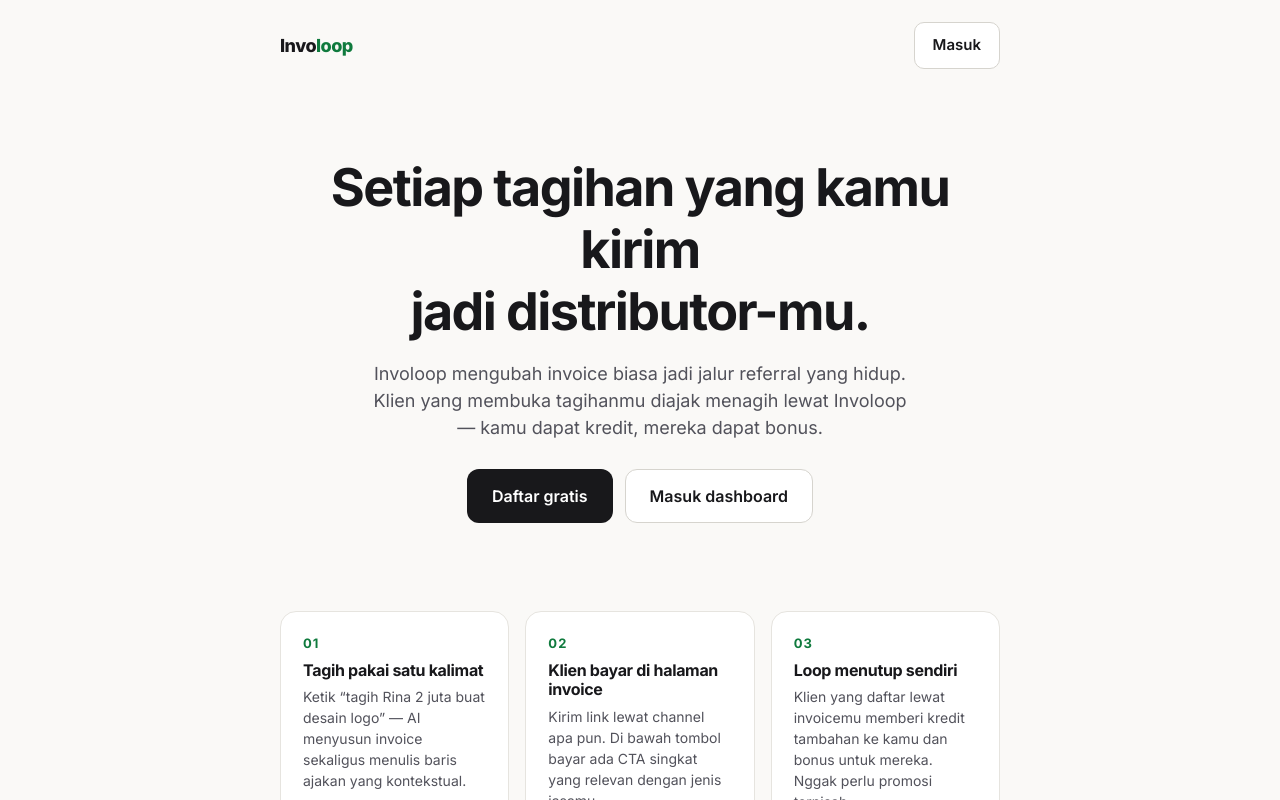
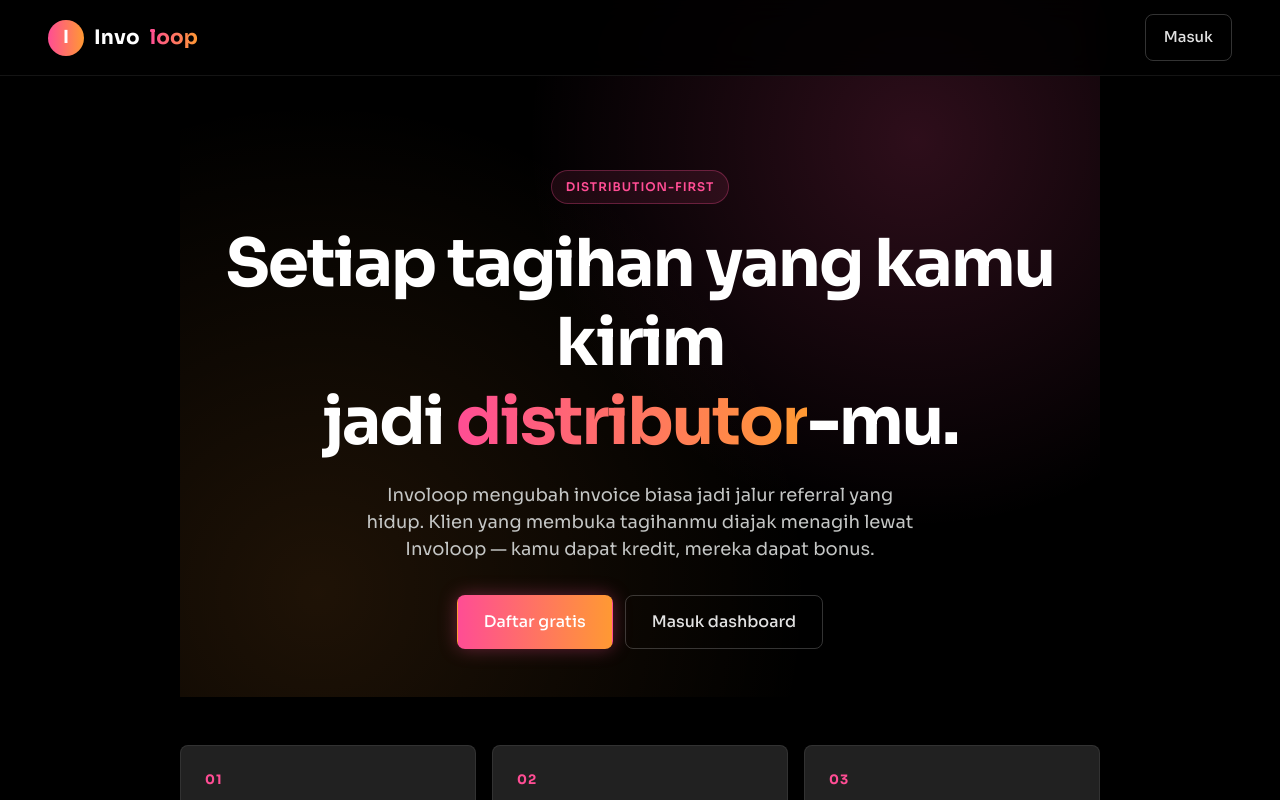
Before and after one commit to dayyttt/involoop, a Next.js app: page / in a window 1280 px wide. Shown: the top 800 px of the page. Built offline with nearby package versions, Linux system fonts and the light colour scheme.

Commit message:
Dark theme redesign matching template: Sora font, pink-orange gradient, fixed nav

```diff
--- a/app/globals.css
+++ b/app/globals.css
@@ -1,20 +1,22 @@
 :root {
-  --bg: #faf9f7;
-  --surface: #ffffff;
-  --ink: #18181b;
-  --ink-2: #52525b;
-  --muted: #9b9ba3;
-  --line: #e6e4df;
-  --line-2: #d6d4ce;
-  --success: #0f7a3d;
-  --success-soft: #edf9f0;
-  --warn: #9a5b0a;
-  --warn-soft: #fdf6e9;
-  --danger: #b3261e;
-  --radius: 16px;
-  --radius-sm: 10px;
-  --shadow-sm: 0 1px 2px rgba(24, 24, 27, 0.05);
-  --shadow-md: 0 6px 24px rgba(24, 24, 27, 0.08);
+  --bg: #000000;
+  --surface: #131313;
+  --container: #212121;
+  --text: #e2e2e2;
+  --text-2: #c4c6c5;
+  --muted: #8f8f96;
+  --line: rgba(255, 255, 255, 0.1);
+  --line-2: rgba(255, 255, 255, 0.2);
+  --primary: #ff4d94;
+  --primary-2: #ff9933;
+  --gradient: linear-gradient(90deg, #ff4d94, #ff9933);
+  --glow: 0 0 18px rgba(255, 77, 148, 0.35);
+  --success: #34d399;
+  --success-soft: rgba(52, 211, 153, 0.12);
+  --warn: #fbbf24;
+  --warn-soft: rgba(251, 191, 36, 0.12);
+  --danger: #f87171;
+  --radius: 8px;
 }
 
 * {
@@ -28,11 +30,16 @@ body {
 }
 
 body {
-  font-family: var(--font-inter), system-ui, -apple-system, "Segoe UI", sans-serif;
+  font-family: var(--font-sora), system-ui, -apple-system, "Segoe UI", sans-serif;
   background: var(--bg);
-  color: var(--ink);
+  color: var(--text);
   -webkit-font-smoothing: antialiased;
   line-height: 1.5;
+}
+
+::selection {
+  background: var(--primary);
+  color: #fff;
 }
 
 a {
@@ -45,42 +52,72 @@ h3 {
   margin: 0;
   letter-spacing: -0.02em;
   line-height: 1.2;
+  color: #fff;
 }
 
 :focus-visible {
-  outline: 2px solid var(--ink);
+  outline: 2px solid var(--primary);
   outline-offset: 2px;
 }
 
 .wrap {
-  max-width: 760px;
+  max-width: 960px;
   margin: 0 auto;
   padding: 0 20px;
 }
 
 .muted {
-  color: var(--ink-2);
+  color: var(--text-2);
 }
 
-/* ---- Nav ---- */
+/* ---- Nav (fixed, blurred, template style) ---- */
 .nav {
+  position: fixed;
+  top: 0;
+  left: 0;
+  right: 0;
+  z-index: 50;
+  height: 76px;
   display: flex;
+  align-items: center;
   justify-content: space-between;
-  align-items: center;
-  max-width: 760px;
-  margin: 0 auto;
-  padding: 22px 20px 0;
+  padding: 0 clamp(16px, 5vw, 48px);
+  background: rgba(0, 0, 0, 0.85);
+  backdrop-filter: blur(14px);
+  -webkit-backdrop-filter: blur(14px);
+  border-bottom: 1px solid rgba(255, 255, 255, 0.08);
 }
 
 .brand {
-  font-weight: 800;
+  display: inline-flex;
+  align-items: center;
+  gap: 10px;
+  font-weight: 700;
+  font-size: 20px;
+  letter-spacing: 0.01em;
+  text-decoration: none;
+  color: #fff;
+}
+
+.brand::before {
+  content: "I";
+  width: 36px;
+  height: 36px;
+  border-radius: 50%;
+  background: var(--gradient);
+  color: #fff;
+  font-weight: 700;
   font-size: 18px;
-  letter-spacing: -0.03em;
-  text-decoration: none;
+  display: inline-flex;
+  align-items: center;
+  justify-content: center;
 }
 
 .brand-accent {
-  color: var(--success);
+  background: var(--gradient);
+  -webkit-background-clip: text;
+  background-clip: text;
+  color: transparent;
 }
 
 /* ---- Buttons ---- */
@@ -90,13 +127,14 @@ h3 {
   justify-content: center;
   gap: 8px;
   padding: 11px 18px;
-  border-radius: var(--radius-sm);
+  border-radius: var(--radius);
   font-size: 15px;
-  font-weight: 600;
+  font-weight: 500;
   border: 1px solid transparent;
   cursor: pointer;
   text-decoration: none;
-  transition: background 0.15s ease, border-color 0.15s ease, transform 0.05s ease;
+  transition: opacity 0.15s ease, background 0.15s ease, border-color 0.15s ease,
+    transform 0.05s ease, box-shadow 0.15s ease;
   font-family: inherit;
 }
 
@@ -104,43 +142,38 @@ h3 {
   transform: translateY(1px);
 }
 
-.btn-primary {
-  background: var(--ink);
+.btn-primary,
+.btn-success {
+  background: var(--gradient);
   color: #fff;
+  box-shadow: var(--glow);
 }
 
-.btn-primary:hover {
-  background: #2b2b30;
+.btn-primary:hover,
+.btn-success:hover {
+  opacity: 0.88;
+  box-shadow: 0 0 26px rgba(255, 77, 148, 0.5);
 }
 
 .btn-ghost {
-  background: var(--surface);
-  border-color: var(--line-2);
-  color: var(--ink);
+  background: transparent;
+  border-color: rgba(255, 255, 255, 0.2);
+  color: var(--text);
 }
 
 .btn-ghost:hover {
-  border-color: var(--ink-2);
-}
-
-.btn-success {
-  background: var(--success);
-  color: #fff;
-}
-
-.btn-success:hover {
-  background: #0c652f;
+  background: rgba(255, 255, 255, 0.06);
 }
 
 .btn-lg {
-  padding: 14px 24px;
+  padding: 14px 26px;
   font-size: 16px;
-  border-radius: 12px;
 }
 
 .btn[disabled] {
-  opacity: 0.55;
+  opacity: 0.45;
   cursor: not-allowed;
+  box-shadow: none;
 }
 
 /* ---- Forms ---- */
@@ -152,26 +185,30 @@ h3 {
 
 .field label {
   font-size: 13px;
-  font-weight: 600;
-  color: var(--ink-2);
+  font-weight: 500;
+  color: var(--text-2);
 }
 
 .input {
   width: 100%;
   padding: 12px 14px;
-  border: 1px solid var(--line-2);
-  border-radius: var(--radius-sm);
+  border: 1px solid rgba(255, 255, 255, 0.1);
+  border-radius: var(--radius);
   font-size: 15px;
-  background: var(--surface);
-  color: var(--ink);
+  background: #0a0a0a;
+  color: var(--text);
   font-family: inherit;
   transition: border-color 0.15s ease, box-shadow 0.15s ease;
 }
 
+.input::placeholder {
+  color: var(--muted);
+}
+
 .input:focus {
   outline: none;
-  border-color: var(--ink);
-  box-shadow: 0 0 0 3px rgba(24, 24, 27, 0.06);
+  border-color: var(--primary);
+  box-shadow: 0 0 0 3px rgba(255, 77, 148, 0.2);
 }
 
 textarea.input {
@@ -191,16 +228,15 @@ textarea.input {
 
 /* ---- Card / shells ---- */
 .card {
-  background: var(--surface);
-  border: 1px solid var(--line);
+  background: var(--container);
+  border: 1px solid rgba(255, 255, 255, 0.08);
   border-radius: var(--radius);
-  box-shadow: var(--shadow-sm);
 }
 
 .auth-shell {
   max-width: 400px;
-  margin: 64px auto;
-  padding: 0 20px;
+  margin: 0 auto 48px;
+  padding: 110px 20px 0;
 }
 
 .auth-shell .card {
@@ -213,7 +249,7 @@ textarea.input {
 }
 
 .auth-shell .sub {
-  color: var(--ink-2);
+  color: var(--text-2);
   font-size: 14px;
   margin: 0 0 20px;
 }
@@ -221,20 +257,30 @@ textarea.input {
 /* ---- Landing ---- */
 .hero {
   text-align: center;
-  padding: 88px 0 40px;
+  padding: 170px 0 48px;
+  background: radial-gradient(circle at 80% 20%, rgba(255, 77, 148, 0.18) 0%, transparent 42%),
+    radial-gradient(circle at 15% 85%, rgba(255, 153, 51, 0.12) 0%, transparent 50%);
 }
 
 .hero h1 {
-  font-size: clamp(34px, 6vw, 52px);
+  font-size: clamp(38px, 7vw, 66px);
+  font-weight: 700;
   letter-spacing: -0.03em;
-  margin-bottom: 16px;
+  margin-bottom: 20px;
+}
+
+.gradient-text {
+  background: var(--gradient);
+  -webkit-background-clip: text;
+  background-clip: text;
+  color: transparent;
 }
 
 .hero .sub {
-  color: var(--ink-2);
+  color: var(--text-2);
   font-size: 18px;
-  max-width: 540px;
-  margin: 0 auto 28px;
+  max-width: 560px;
+  margin: 0 auto 32px;
 }
 
 .hero .ctas {
@@ -242,6 +288,32 @@ textarea.input {
   gap: 12px;
   justify-content: center;
   flex-wrap: wrap;
+}
+
+.pill {
+  display: inline-flex;
+  align-items: center;
+  gap: 6px;
+  padding: 7px 14px;
+  background: rgba(255, 77, 148, 0.1);
+  border: 1px solid rgba(255, 77, 148, 0.3);
+  color: var(--primary);
+  border-radius: 999px;
+  font-size: 12px;
+  font-weight: 600;
+  letter-spacing: 0.08em;
+  text-transform: uppercase;
+  margin-bottom: 20px;
+}
+
+.note-box {
+  background: rgba(255, 77, 148, 0.08);
+  border: 1px solid rgba(255, 77, 148, 0.25);
+  color: var(--text-2);
+  border-radius: var(--radius);
+  padding: 12px 14px;
+  font-size: 13px;
+  margin-bottom: 16px;
 }
 
 .steps {
@@ -252,29 +324,35 @@ textarea.input {
 }
 
 .step {
-  background: var(--surface);
-  border: 1px solid var(--line);
+  background: var(--container);
+  border: 1px solid rgba(255, 255, 255, 0.08);
   border-radius: var(--radius);
-  padding: 22px;
+  padding: 24px;
   text-align: left;
+  transition: transform 0.3s ease, border-color 0.3s ease;
+}
+
+.step:hover {
+  transform: translateY(-5px);
+  border-color: var(--primary);
 }
 
 .step .num {
   font-size: 13px;
   font-weight: 700;
-  color: var(--success);
+  color: var(--primary);
   letter-spacing: 0.08em;
 }
 
 .step h3 {
   font-size: 16px;
-  margin: 8px 0 6px;
+  margin: 10px 0 6px;
 }
 
 .step p {
   margin: 0;
   font-size: 14px;
-  color: var(--ink-2);
+  color: var(--text-2);
 }
 
 @media (max-width: 640px) {
@@ -288,7 +366,7 @@ textarea.input {
 .page-shell {
   max-width: 760px;
   margin: 0 auto;
-  padding: 28px 20px 72px;
+  padding: 120px 20px 72px;
 }
 
 .page-title {
@@ -304,11 +382,10 @@ textarea.input {
 }
 
 .stat {
-  background: var(--surface);
-  border: 1px solid var(--line);
+  background: var(--container);
+  border: 1px solid rgba(255, 255, 255, 0.08);
   border-radius: var(--radius);
-  padding: 18px;
-  box-shadow: var(--shadow-sm);
+  padding: 20px;
 }
 
 .stat-label {
@@ -320,10 +397,11 @@ textarea.input {
 }
 
 .stat-value {
-  font-size: 30px;
+  font-size: 32px;
   font-weight: 700;
   letter-spacing: -0.02em;
   margin-top: 4px;
+  color: #fff;
 }
 
 .section-title {
@@ -337,17 +415,17 @@ textarea.input {
   align-items: center;
   gap: 12px;
   padding: 14px 16px;
-  background: var(--surface);
-  border: 1px solid var(--line);
-  border-radius: var(--radius-sm);
+  background: var(--container);
+  border: 1px solid rgba(255, 255, 255, 0.08);
+  border-radius: var(--radius);
   text-decoration: none;
-  color: var(--ink);
-  transition: border-color 0.15s ease, box-shadow 0.15s ease;
+  color: var(--text);
+  transition: transform 0.15s ease, border-color 0.15s ease;
 }
 
 a.list-item:hover {
-  border-color: var(--line-2);
-  box-shadow: var(--shadow-sm);
+  transform: translateY(-2px);
+  border-color: var(--primary);
 }
 
 .list-item .side {
@@ -384,8 +462,8 @@ a.list-item:hover {
 .success-panel {
   margin-top: 24px;
   padding: 18px;
-  background: var(--success-soft);
-  border: 1px solid #cfeadd;
+  background: rgba(52, 211, 153, 0.1);
+  border: 1px solid rgba(52, 211, 153, 0.3);
   border-radius: var(--radius);
 }
 
@@ -398,19 +476,19 @@ a.list-item:hover {
 .code {
   display: block;
   padding: 10px 12px;
-  background: var(--surface);
-  border: 1px solid #d4e8db;
-  border-radius: 8px;
+  background: #0a0a0a;
+  border: 1px solid rgba(255, 255, 255, 0.1);
+  border-radius: var(--radius);
   font-size: 13px;
   word-break: break-all;
-  color: var(--ink);
+  color: var(--text);
 }
 
 /* ---- Public invoice ---- */
 .invoice-card {
   max-width: 480px;
-  margin: 48px auto;
-  padding: 0 20px;
+  margin: 0 auto 48px;
+  padding: 110px 20px 0;
 }
 
 .invoice-card .card {
@@ -432,22 +510,23 @@ a.list-item:hover {
 }
 
 .invoice-desc {
-  color: var(--ink-2);
+  color: var(--text-2);
   margin: 0 0 16px;
 }
 
 .invoice-amount {
-  font-size: 34px;
+  font-size: 36px;
   font-weight: 700;
   letter-spacing: -0.02em;
   margin-bottom: 2px;
+  color: #fff;
 }
 
 .paid-banner {
   padding: 12px;
   background: var(--success-soft);
   color: var(--success);
-  border-radius: var(--radius-sm);
+  border-radius: var(--radius);
   text-align: center;
   font-weight: 600;
 }
@@ -461,32 +540,19 @@ a.list-item:hover {
 
 .referral-box p {
   font-size: 14px;
-  color: var(--ink-2);
+  color: var(--text-2);
   margin: 0 0 10px;
 }
 
 .referral-link {
   font-size: 14px;
-  font-weight: 700;
-  color: var(--success);
+  font-weight: 600;
+  color: var(--primary);
   text-decoration: underline;
   text-underline-offset: 3px;
 }
 
 .centered {
   text-align: center;
-  padding: 40px;
+  padding: 140px 20px 40px;
 }
-
-.pill {
-  display: inline-flex;
-  align-items: center;
-  gap: 6px;
-  padding: 6px 12px;
-  background: var(--success-soft);
-  color: var(--success);
-  border-radius: 999px;
-  font-size: 13px;
-  font-weight: 600;
-  margin-bottom: 20px;
-}
--- a/app/layout.tsx
+++ b/app/layout.tsx
@@ -1,8 +1,13 @@
 import type { Metadata } from "next";
-import { Inter } from "next/font/google";
+import { Sora } from "next/font/google";
 import "./globals.css";
 
-const inter = Inter({ subsets: ["latin"], variable: "--font-inter", display: "swap" });
+const sora = Sora({
+  subsets: ["latin"],
+  variable: "--font-sora",
+  display: "swap",
+  weight: ["300", "400", "500", "600", "700", "800"],
+});
 
 export const metadata: Metadata = {
   title: "Involoop — Invoicing yang menyebar sendiri",
@@ -13,7 +18,7 @@ export const metadata: Metadata = {
 
 export default function RootLayout({ children }: { children: React.ReactNode }) {
   return (
-    <html lang="id" className={inter.variable}>
+    <html lang="id" className={sora.variable}>
       <body>{children}</body>
     </html>
   );
--- a/app/page.tsx
+++ b/app/page.tsx
@@ -14,10 +14,11 @@ export default function Home() {
 
       <main className="wrap">
         <section className="hero">
+          <span className="pill">Distribution-first</span>
           <h1>
             Setiap tagihan yang kamu kirim
             <br />
-            jadi distributor-mu.
+            jadi <span className="gradient-text">distributor</span>-mu.
           </h1>
           <p className="sub">
             Involoop mengubah invoice biasa jadi jalur referral yang hidup.
--- a/app/signup/page.tsx
+++ b/app/signup/page.tsx
@@ -60,10 +60,7 @@ function SignupForm() {
         <h1>Daftar Involoop</h1>
         <p className="sub">3 kredit invoice gratis, tambah lagi dari referral.</p>
         {refInvoice && (
-          <p
-            className="pill"
-            style={{ marginBottom: 16 }}
-          >
+          <p className="note-box">
             Kamu diundang lewat invoice temanmu — dia dapat kredit, dan kamu
             dapat bonus kredit begitu daftar.
           </p>
```
Also changed, not shown: app/icon.svg.
